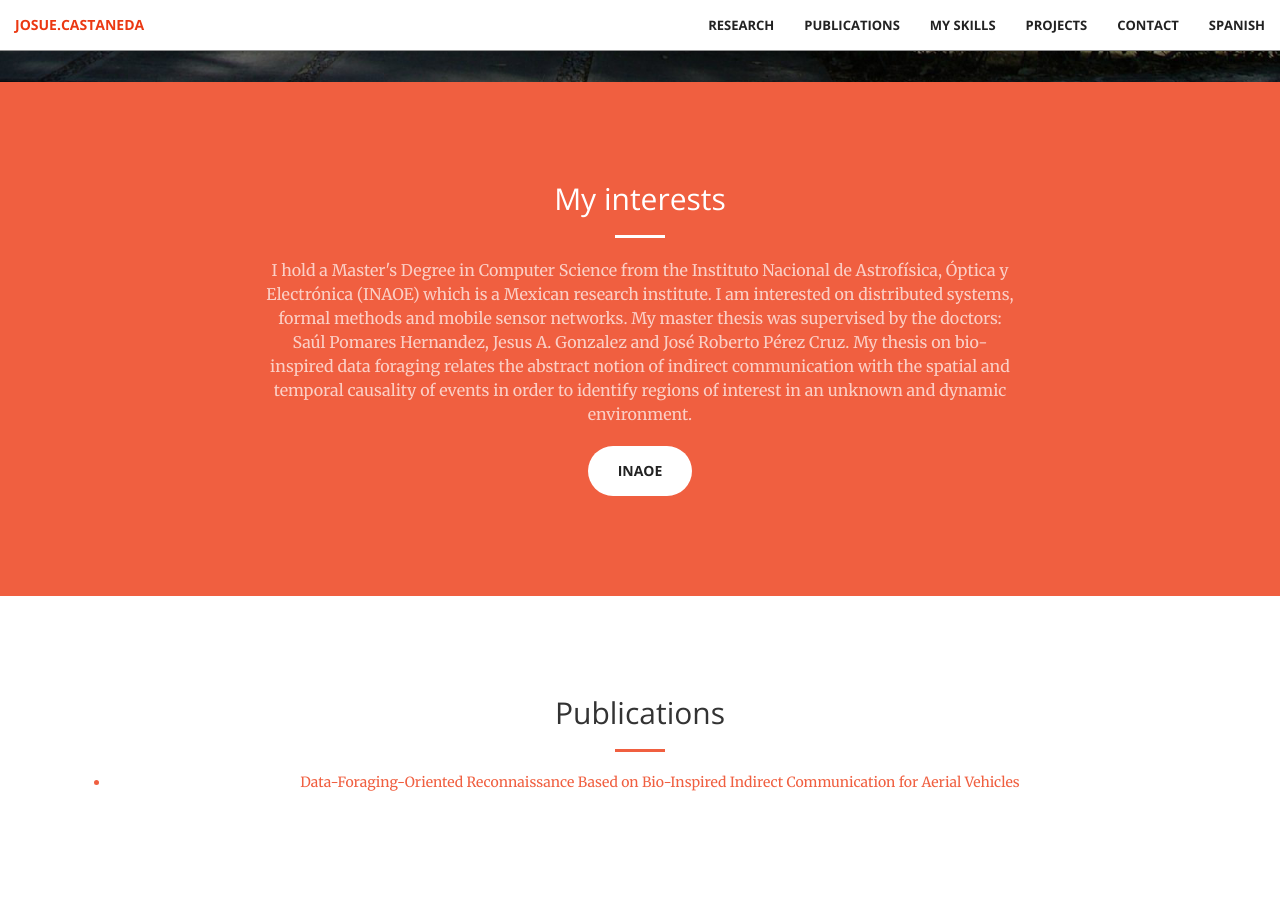
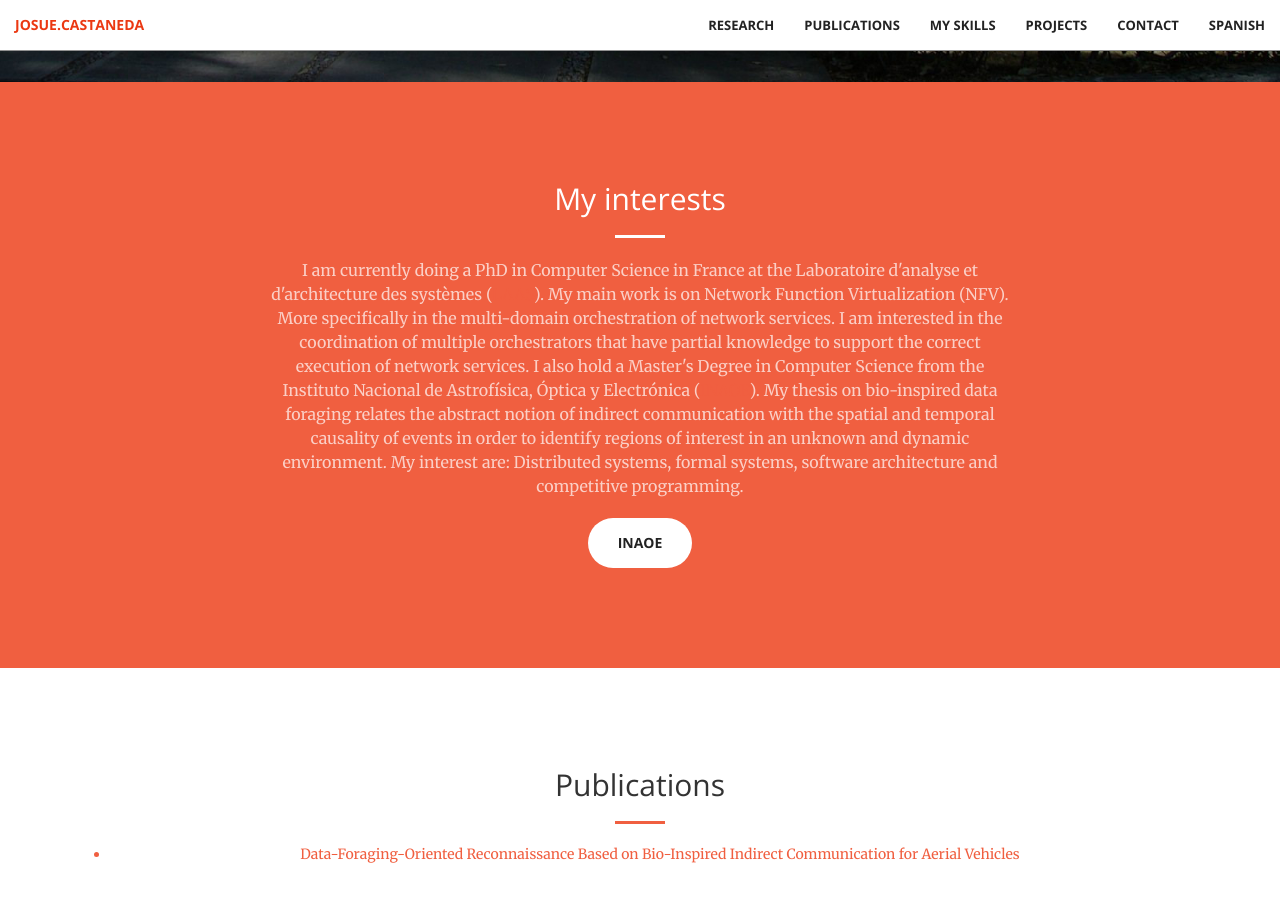
Before and after one commit to JosueCastaneda/JosueCastaneda.github.io, a Jekyll site: the page built from index.html, in a window 1280 px wide and 900 px high, scrolled down 818 px. Built offline with Jekyll 4.4.1, drawn with Linux system fonts in a browser that asks for light colours.

Commit message:
Update interest section

```diff
--- a/_includes/call-to-action.html
+++ b/_includes/call-to-action.html
@@ -5,11 +5,15 @@
                 <h2 class="section-heading">My interests</h2>
                 <hr class="light">
                 <p class="text-faded">
-                    I hold a Master's Degree in Computer Science from the Instituto Nacional de Astrofísica, Óptica y Electrónica (INAOE) which is a Mexican research institute.
-                    I am interested on distributed systems, formal methods and mobile sensor networks.
-                    My master thesis was supervised by the doctors: Saúl Pomares Hernandez, Jesus A. Gonzalez and José Roberto Pérez Cruz.
+                    I am currently doing a PhD in Computer Science in France at the Laboratoire d'analyse et d'architecture des systèmes (<a href="https://www.laas.fr/public/en">LAAS</a>).
+                    My main work is on Network Function Virtualization (NFV). More specifically in the multi-domain orchestration of network services.
+                    I am interested in the coordination of multiple orchestrators that have partial knowledge to support the correct execution of network services.
+
+                    I also hold a Master's Degree in Computer Science from the Instituto Nacional de Astrofísica, Óptica y Electrónica (<a href="https://ccc.inaoep.mx/en/">INAOE</a>).
                     My thesis on bio-inspired data foraging relates the abstract notion of indirect communication with the spatial and
                     temporal causality of events in order to identify regions of interest in an unknown and dynamic environment.
+
+                    My interest are: Distributed systems, formal systems, software architecture and competitive programming.
 
                 </p>
                 <a href="http://www.inaoep.mx/" class="btn btn-default btn-xl">INAOE</a>
```
